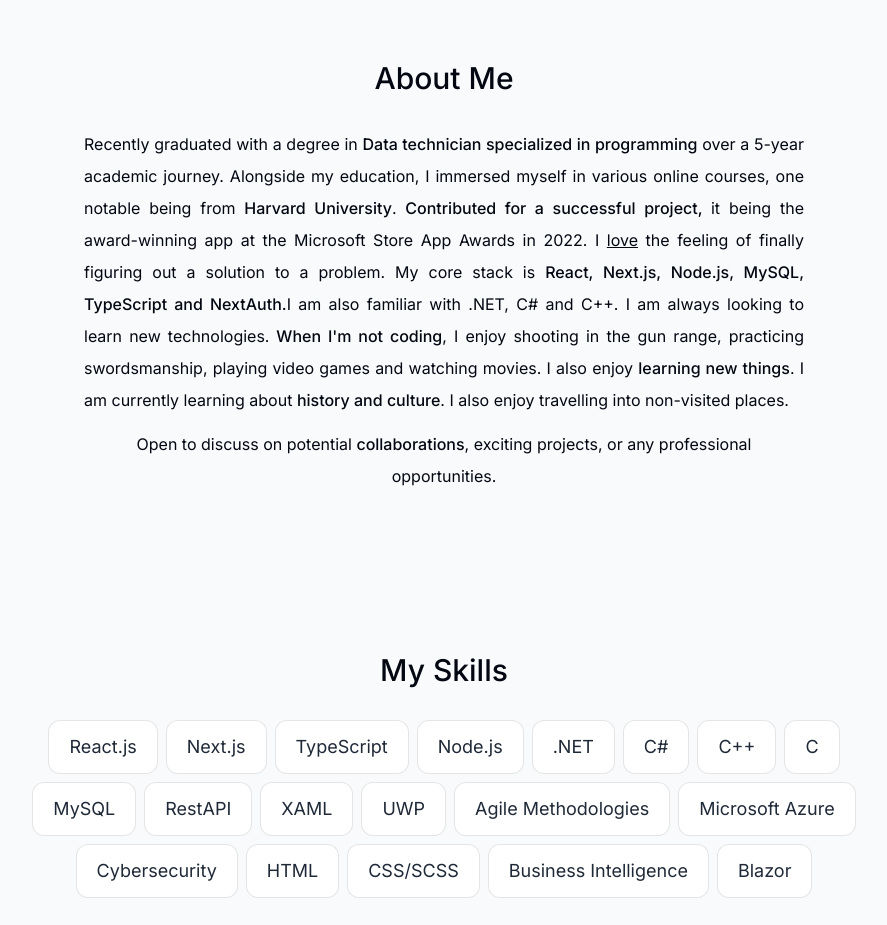
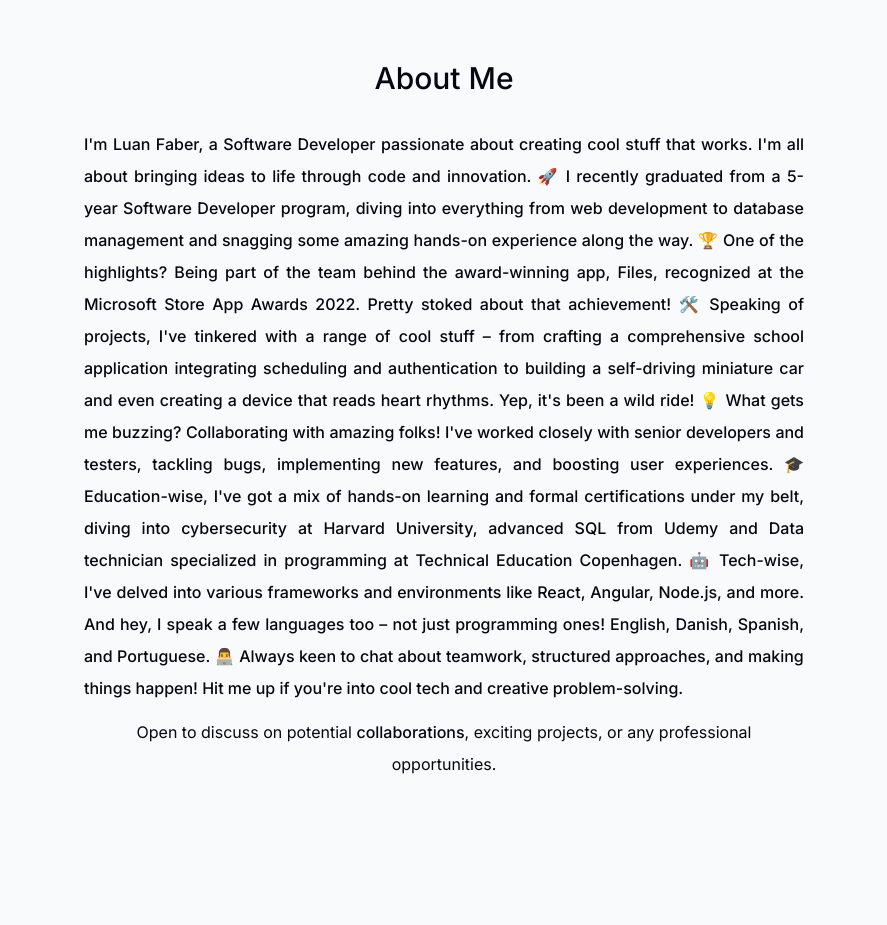
Before and after one commit to Krytan/portfolio, a Next.js app: page / in a window 1280 px wide. Shown: the part 2100-3025 px from the top of the page, without its empty margins (196-1083 px from the left). Built offline with nearby package versions, Linux system fonts and the light colour scheme; no server answers.

Commit message:
updated cv & about me

```diff
--- a/components/about.tsx
+++ b/components/about.tsx
@@ -27,29 +27,21 @@ export default function About() {
 
 
       <p className="mb-3">
-        Recently graduated with a degree in{" "}
-        <span className="font-medium">Data technician specialized in programming</span>{" "} over a 5-year academic journey.
-        Alongside my education, I immersed myself in various online courses, one notable being from{" "}
-        <span className="font-medium">Harvard University</span>.{" "}
-        <span className="font-medium">Contributed for a successful project, </span> it being the award-winning app at the Microsoft Store App Awards in 2022.
-        I <span className="underline">love</span> the
-        feeling of finally figuring out a solution to a problem. My core stack
-        is{" "}
-        <span className="font-medium">
-          React, Next.js, Node.js, MySQL, TypeScript and NextAuth.
-        </span>
-        I am also familiar with .NET, C# and C++. I am always looking to
-        learn new technologies.
+        <span className="font-medium">I'm Luan Faber, a Software Developer passionate about creating cool stuff that works. I'm all about bringing ideas to life through code and innovation.
 
-        <span className="font-medium">{" "}When I&apos;m not coding</span>, I enjoy shooting in the gun range, practicing swordsmanship,
-        playing video games and watching movies. I also enjoy{" "}
-        <span className="font-medium">learning new things</span>. I am currently
-        learning about{" "}
-        <span className="font-medium">history and culture</span>. I also enjoy travelling into non-visited places.
+🚀 I recently graduated from a 5-year Software Developer program, diving into everything from web development to database management and snagging some amazing hands-on experience along the way.
 
+🏆 One of the highlights? Being part of the team behind the award-winning app, Files, recognized at the Microsoft Store App Awards 2022. Pretty stoked about that achievement!
 
+🛠️ Speaking of projects, I've tinkered with a range of cool stuff – from crafting a comprehensive school application integrating scheduling and authentication to building a self-driving miniature car and even creating a device that reads heart rhythms. Yep, it's been a wild ride!
 
+💡 What gets me buzzing? Collaborating with amazing folks! I've worked closely with senior developers and testers, tackling bugs, implementing new features, and boosting user experiences.
 
+🎓 Education-wise, I've got a mix of hands-on learning and formal certifications under my belt, diving into cybersecurity at Harvard University, advanced SQL from Udemy and Data technician specialized in programming at Technical Education Copenhagen.
+
+🤖 Tech-wise, I've delved into various frameworks and environments like React, Angular, Node.js, and more. And hey, I speak a few languages too – not just programming ones! English, Danish, Spanish, and Portuguese.
+
+👨‍💻 Always keen to chat about teamwork, structured approaches, and making things happen! Hit me up if you're into cool tech and creative problem-solving.</span>{" "}
       </p>
       </div>
       <p>
```
Also changed, not shown: 1 other file (tests, documents, lock files or other folders).
